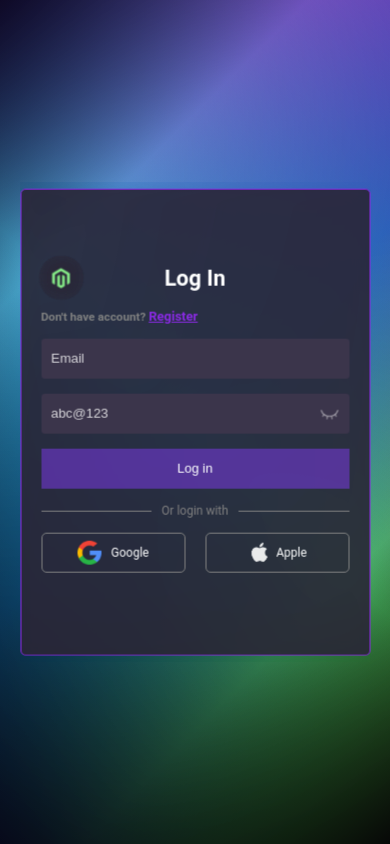
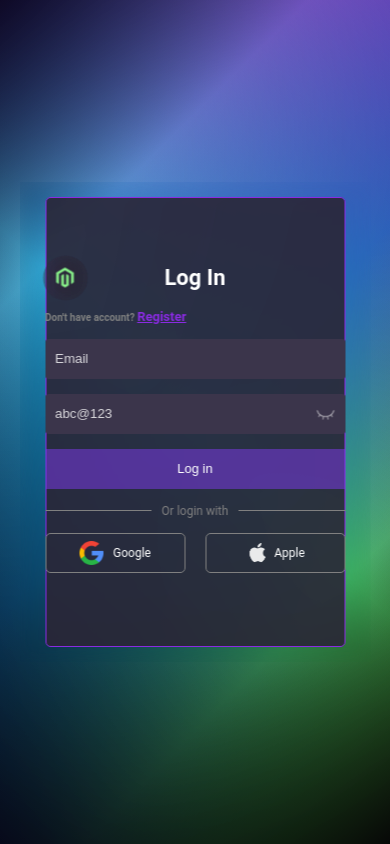
Before and after one commit to Newcode05/M-FILM, a React (Vite) app: page /login in a window 390 px wide. Built offline with nearby package versions, Linux system fonts and the light colour scheme.

Commit message:
Clean firs

```diff
--- a/src/Login/component/log/log.module.css
+++ b/src/Login/component/log/log.module.css
@@ -94,56 +94,33 @@
     height: 0.5px;
     background-color: gray;
 }
+@media (min-width:780px) {
+    .contain {
+        justify-content: center;
+        max-height: 350px;
+    }
+}
 
-@media (min-width:320px) and (max-width:360px) {
+@media(max-width:780px) {
     .container {
-        min-height: 400px;
-        max-height: 400px;
-        border: 1px solid blueviolet;
-        border-radius: 5px;
-        background-color: rgba(43, 38, 55, 0.9);
-        -webkit-backdrop-filter: blur(10px);
-        backdrop-filter: blur(10px);
+        min-width: 300px;
     }
 
     .contain {
+        justify-content: center;
         max-height: 350px;
-    }
-
-    .form-login {
-        min-width: 300px;
     }
 
     .title {
         font-size: 2.2rem;
     }
-}
 
-@media (min-width:360px) and (max-width:479.99px) {
-    .container {
-        border: 1px solid blueviolet;
-        border-radius: 5px;
-        background-color: rgba(43, 38, 55, 0.9);
-        -webkit-backdrop-filter: blur(10px);
-        backdrop-filter: blur(10px);
-
-    }
-
-    .contain {
-        max-height: 350px;
-
-    }
-
-    .form-login {
-        min-width: 300px;
-    }
-
-    .title {
-        font-size: 2.2rem;
+    .register {
+        font-size: 1.2rem;
     }
 }
 
-@media (min-width:480px) and (max-width:689.99px) {
+@media (max-width:690px) {
     .container {
         width: 90%;
         min-width: 300px;
@@ -172,27 +149,50 @@
     }
 }
 
-@media (min-width:690px) and (max-width:779.99px) {
+@media (max-width:480px) {
     .container {
-        min-width: 300px;
+        border: 1px solid blueviolet;
+        border-radius: 5px;
+        background-color: rgba(43, 38, 55, 0.9);
+        -webkit-backdrop-filter: blur(10px);
+        backdrop-filter: blur(10px);
+
     }
 
     .contain {
-        justify-content: center;
         max-height: 350px;
+
+    }
+
+    .form-login {
+        min-width: 300px;
     }
 
     .title {
         font-size: 2.2rem;
     }
+}
 
-    .register {
-        font-size: 1.2rem;
+@media (max-width:360px) {
+    .container {
+        min-height: 400px;
+        max-height: 400px;
+        border: 1px solid blueviolet;
+        border-radius: 5px;
+        background-color: rgba(43, 38, 55, 0.9);
+        -webkit-backdrop-filter: blur(10px);
+        backdrop-filter: blur(10px);
+    }
+
+    .contain {
+        max-height: 350px;
+    }
+
+    .form-login {
+        min-width: 300px;
+    }
+
+    .title {
+        font-size: 2.2rem;
     }
 }
-@media (min-width:780px){
-    .contain {
-        justify-content: center;
-        max-height: 350px;
-    }
-}
--- a/src/Login/component/register/register.module.css
+++ b/src/Login/component/register/register.module.css
@@ -107,11 +107,35 @@
     gap: 20px;
 }
 
-@media (max-width:359.99px) {
+@media (max-width:780px) {
     .container {
-    min-width: 320px;
-    padding: 10px;
+        min-width: 300px;
     }
+
+    .title {
+        font-size: 2.2rem;
+    }
+
+    .login {
+        font-size: 1.2rem;
+    }
+}
+@media (max-width:690px) {
+    .container {
+        width: 90%;
+        min-width: 350px;
+        max-width: 400px;
+        max-height: 500px;
+        aspect-ratio: 3/4;
+        height: auto;
+        border: 1px solid blueviolet;
+        background-color: rgba(43, 38, 55, 0.9);
+        -webkit-backdrop-filter: blur(10px);
+        backdrop-filter: blur(10px);
+        border-radius: 5px;
+
+    }
+
     .title {
         font-size: 2rem;
     }
@@ -120,14 +144,12 @@
         font-size: 1rem;
     }
 }
-
-@media (min-width:360px) and (max-width:479.99px) {
+@media (max-width:480px) {
     .container {
         padding-top: 10px;
         padding-bottom: 10px;
         width: 90%;
         height: auto;
-        border: 1px solid blueviolet;
         border-radius: 5px;
     }
 
@@ -153,21 +175,11 @@
         font-size: 1.2rem;
     }
 }
-
-@media (min-width:480px) and (max-width:689.99px) {
+@media (max-width:360px) {
     .container {
-        width: 90%;
-        min-width: 350px;
-        max-width: 400px;
-        max-height: 500px;
-        aspect-ratio: 3/4;
-        height: auto;
-        border: 1px solid blueviolet;
-        background-color:transparent;
-        border-radius: 5px;
-
+        min-width: 320px;
+        padding: 10px;
     }
-
     .title {
         font-size: 2rem;
     }
@@ -176,17 +188,3 @@
         font-size: 1rem;
     }
 }
-
-@media (min-width:690px) and (max-width:779.99px) {
-    .container {
-        min-width: 300px;
-    }
-
-    .title {
-        font-size: 2.2rem;
-    }
-
-    .login {
-        font-size: 1.2rem;
-    }
-}
--- a/src/Login/layout/form.module.css
+++ b/src/Login/layout/form.module.css
@@ -38,7 +38,39 @@
     min-height: 480px;
 }
 
-@media(max-width:359.99px) {
+@media (max-width:690px) {
+    .custom-login {
+        aspect-ratio: 3/4;
+        justify-content: center;
+        height: auto;
+
+    }
+
+    .poster-column {
+        display: none;
+    }
+
+    .form-column {
+        flex: 0 0 100%;
+    }
+}
+
+@media (max-width:480px) {
+    .custom-login {
+        aspect-ratio: 3/4;
+        background-color: transparent;
+    }
+
+    .poster-column {
+        display: none;
+    }
+
+    .form-column {
+        flex: 0 0 100%;
+    }
+}
+
+@media (max-width:360px) {
     .custom-login {
         width: 100%;
         padding: 0;
@@ -53,35 +85,3 @@
         flex: 0 0 100%;
     }
 }
-
-@media (min-width:360px) and (max-width:479.99px) {
-    .custom-login {
-        aspect-ratio: 3/4;
-        background-color: transparent;
-    }
-
-    .poster-column {
-        display: none;
-    }
-
-    .form-column {
-        flex: 0 0 100%;
-    }
-}
-
-@media (min-width:480px) and (max-width:689.99px) {
-    .custom-login {
-        aspect-ratio: 3/4;
-        justify-content: center;
-        height: auto;
-        background: transparent;
-
-    }
-
-    .poster-column {
-        display: none;
-    }
-    .form-column {
-        flex: 0 0 100%;
-    }
-}
--- a/src/component/switch/switch.module.css
+++ b/src/component/switch/switch.module.css
@@ -7,9 +7,6 @@
     justify-content: center;
     align-items: center;
     gap: 20px;
-    background-color: rgba(100, 100, 100, 0.3);
-    -webkit-backdrop-filter: blur(10px);
-    backdrop-filter: blur(10px);
     z-index: 50;
 
 }
```
Lines whose indentation alone changed are shown as unchanged.
